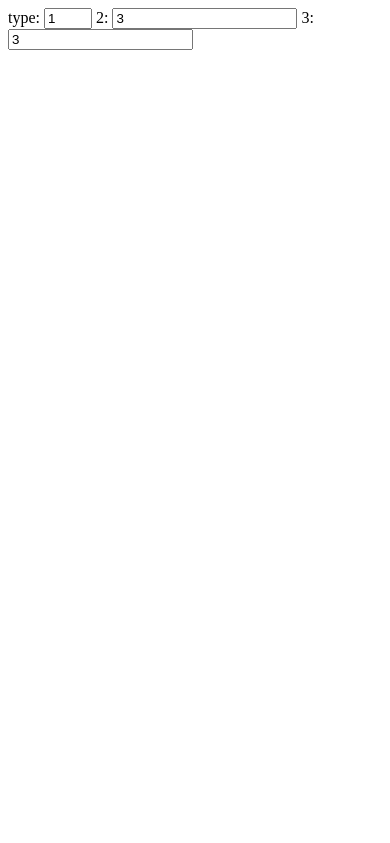
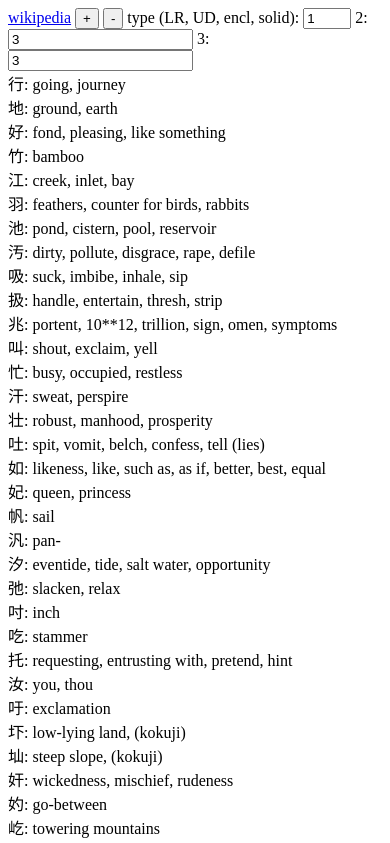
Before and after one commit to FauxFaux/kanjiskip, a plain HTML site: page index.html in a window 390 px wide. Shown: the top 843 px of the page. Drawn offline with Linux system fonts and the light colour scheme.

Commit message:
and a bit nicer to use on the phone

```diff
--- a/index.html
+++ b/index.html
@@ -17,12 +17,25 @@
 					s += dict[i].l + ": " + dict[i].m + "<br/> ";
 			res.innerHTML = s;
 		}
+		function resi(mul) {
+			var res = get('results').style;
+			if (res.fontSize == "") {
+				res.fontSize = "1em";
+			}
+			res.fontSize = (parseFloat(res.fontSize) + (0.2 * mul)) + "em";
+		}
 	</script>
 </head>
 <body>
-	type: <input id="type" min="1" max="4" type="number" onchange="u()" value="1"/>
-	2: <input id="two" type="number" onchange="u()" value="3"/>
-	3: <input id="three" type="number" onchange="u()" value="3"/>
+	<a href="https://en.wikipedia.org/wiki/Kodansha_Kanji_Learner%27s_Dictionary#SKIP">wikipedia</a>
+	<input type="button" onclick="resi(1)" value="+"/>
+	<input type="button" onclick="resi(-1)" value="-"/>
+	type (LR, UD, encl, solid): <input id="type" min="1" max="4" size="1" type="number" onchange="u()" value="1"/>
+	2: <input id="two" type="number" onchange="u()" value="3" size="3" min="1"/>
+	3: <input id="three" type="number" onchange="u()" value="3" size="3" min="1"/>
 	<div id='results'/>
+	<script>
+		u();
+	</script>
 </body>
 </html>
```
